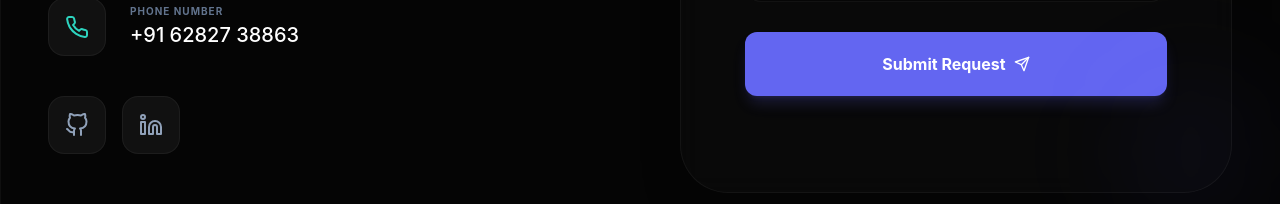
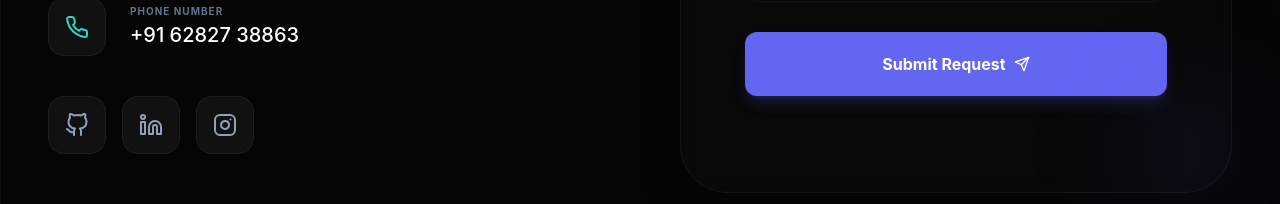
Before and after one commit to srahbarzahid/srahbarzahid.github.io, a React (Vite) app: page / in a window 1280 px wide. Shown: the part 6579-6783 px from the top of the page. Built offline with nearby package versions, Linux system fonts and the light colour scheme.

Commit message:
add insta icon

```diff
--- a/src/data/contact.js
+++ b/src/data/contact.js
@@ -4,6 +4,7 @@ export const contactData = {
   accessKey: "8e7b1f95-3224-4edc-a85a-25d32580a681",
   socials: [
     { name: "Github", url: "https://github.com/srahbarzahid" },
-    { name: "Linkedin", url: "https://www.linkedin.com/in/rahbarzahids/" }
+    { name: "Linkedin", url: "https://www.linkedin.com/in/rahbarzahids/" },
+    { name: "Instagram", url: "https://www.instagram.com/zahid_rahbar" }
   ]
 };
--- a/src/sections/Contact.jsx
+++ b/src/sections/Contact.jsx
@@ -1,6 +1,6 @@
 import React, { useState } from 'react';
 import { motion } from 'framer-motion';
-import { FiMail, FiGithub, FiLinkedin, FiSend, FiCheckCircle, FiAlertCircle, FiPhone } from 'react-icons/fi';
+import { FiMail, FiGithub, FiLinkedin, FiSend, FiCheckCircle, FiAlertCircle, FiPhone, FiInstagram } from 'react-icons/fi';
 import { contactData } from '../data/contact';
 
 const Motion = motion;
@@ -108,7 +108,7 @@ const Contact = () => {
                     rel="noopener noreferrer"
                     className="p-4 bg-dark-800 rounded-2xl border border-white/5 text-slate-400 hover:text-white hover:border-accent-indigo/50 transition-all duration-300"
                   >
-                    {social.name === 'Github' ? <FiGithub size={24} /> : <FiLinkedin size={24} />}
+                    {social.name === 'Github' ? <FiGithub size={24} /> : social.name === 'Linkedin' ? <FiLinkedin size={24} /> : <FiInstagram size={24} />}
                   </a>
                 ))}
               </div>
```
